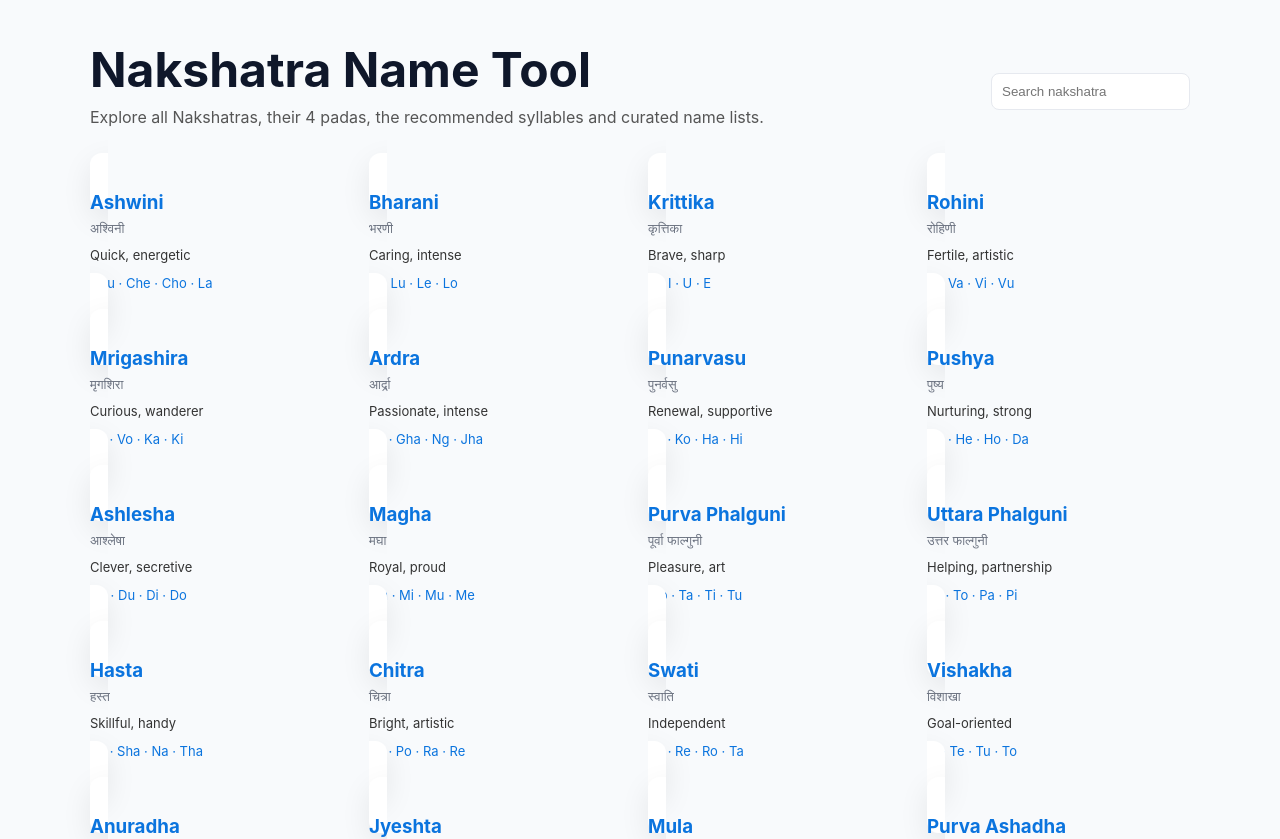
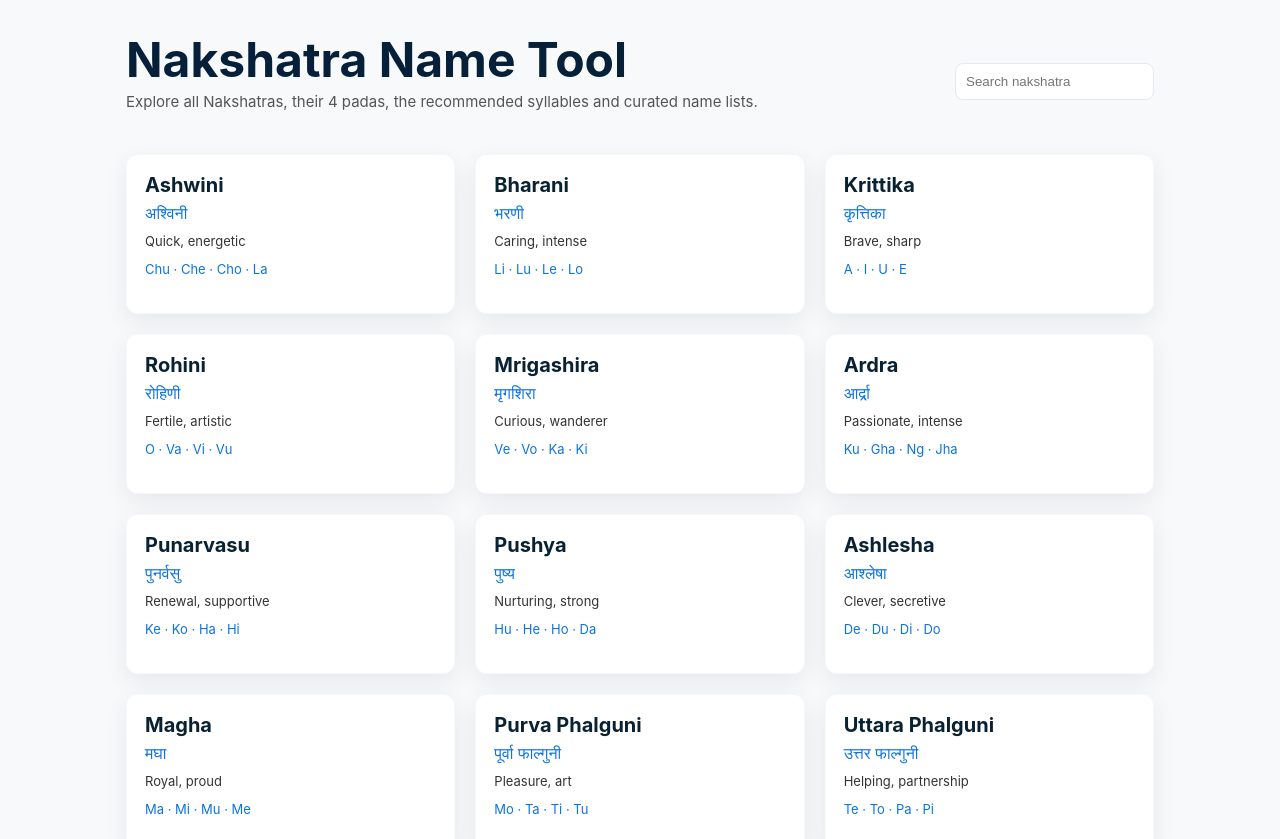
Before and after one commit to nitinsutar/Nakshatra-Name, a Next.js app: page / in a window 1280 px wide. Shown: the top 839 px of the page. Built offline with nearby package versions, Linux system fonts and the light colour scheme; no server answers.

Commit message:
UI Changes

```diff
--- a/public/styles.css
+++ b/public/styles.css
@@ -1,23 +1,52 @@
 :root{
-  --bg:#f8fafc;
+  --bg:#f7f9fb;
   --card:#ffffff;
   --muted:#6b7280;
   --accent:#0b74de;
   --radius:12px;
-  --shadow: 0 10px 30px rgba(2,6,23,0.08);
+  --shadow: 0 8px 24px rgba(12,18,33,0.07);
+  --max-width:1100px;
   font-family: Inter, system-ui, -apple-system, 'Segoe UI', Roboto, 'Helvetica Neue', Arial;
 }
-html,body{margin:0;padding:0;background:var(--bg);color:#0f172a}
+*{box-sizing:border-box}
+html,body{margin:0;padding:0;background:var(--bg);color:#0f172a;-webkit-font-smoothing:antialiased; -moz-osx-font-smoothing:grayscale;}
 a{color:var(--accent);text-decoration:none}
-.container{max-width:1100px;margin:0 auto;padding:40px}
-.header{display:flex;justify-content:space-between;align-items:center}
-.grid{display:grid;grid-template-columns:repeat(auto-fill,minmax(220px,1fr));gap:16px}
-.card{background:var(--card);padding:18px;border-radius:var(--radius);box-shadow:var(--shadow);transition:transform .18s ease,box-shadow .18s ease}
-.card:hover{transform:translateY(-6px)}
-.small{font-size:13px;color:var(--muted)}
-.syllable-pill{display:inline-block;padding:6px 10px;border-radius:999px;background:#eef2ff;color:var(--accent);font-weight:600}
+.container{max-width:var(--max-width);margin:0 auto;padding:36px}
+.header{display:flex;justify-content:space-between;align-items:center;gap:20px}
+.header .title { display:flex; flex-direction:column; }
+.header h1{font-size:44px;margin:0;color:#07203a;line-height:1}
+.header p{color:var(--muted);margin-top:8px;font-size:15px}
+
+.grid{display:grid;grid-template-columns:repeat(3,1fr);gap:20px}
+@media (max-width:1000px){ .grid{grid-template-columns:repeat(2,1fr)} }
+@media (max-width:640px){ .grid{grid-template-columns:1fr} .header{flex-direction:column;align-items:flex-start} }
+
+.card{background:var(--card);padding:18px;border-radius:var(--radius);box-shadow:var(--shadow);transition:transform .18s ease,box-shadow .18s ease;display:flex;flex-direction:column;min-height:160px;overflow:hidden;border:1px solid rgba(11,116,222,0.04)}
+.card:hover{transform:translateY(-6px);box-shadow:0 18px 40px rgba(12,18,33,.09)}
+
+.card h3{margin:0 0 6px 0;font-size:20px;color:#092233}
+.card .dev{color:var(--muted);font-size:13px;margin-bottom:8px}
+.card .desc{color:#2b3440;font-size:14px;margin-top:6px;flex:1}
+
+.syllables{margin-top:12px;display:flex;gap:8px;flex-wrap:wrap}
+.syllable-pill{display:inline-block;padding:6px 10px;border-radius:999px;background:#f0f8ff;color:var(--accent);font-weight:600;font-size:13px}
+
+.note{font-size:13px;color:var(--muted);margin-top:18px}
+
 .filters{display:flex;gap:8px;align-items:center;margin-top:12px}
 .filter-select{padding:8px;border-radius:8px;border:1px solid #e6e9ef;background:#fff}
-.name-list{margin-top:12px;padding:0 0 12px 18px}
-.name-item{padding:8px 0;border-bottom:1px dashed #eef2ff}
-.note{font-size:13px;color:var(--muted);margin-top:18px}
+
+.name-list{margin-top:12px;padding:0 0 12px 0;list-style:none}
+.name-item{padding:10px 0;border-bottom:1px dashed #eef4ff;display:flex;flex-direction:column}
+.name-item strong{font-size:16px;color:#07203a}
+.name-meta{font-size:13px;color:var(--muted);margin-top:6px}
+
+.search-input{padding:10px 14px;border-radius:10px;border:1px solid #e6e9ef;min-width:220px}
+
+.empty-note{padding:16px;border-radius:10px;background:#fff;border:1px solid #eee;color:var(--muted)}
+
+/* Ensure links inside cards do not add weird layout or extra elements */
+.card a{display:block;color:inherit}
+.card > a { display:block; width:100%; height:100%; text-decoration:none; color:inherit; }
+/* Reset any unexpected list default spacing in grid */
+.grid a { text-decoration:none; }
```
